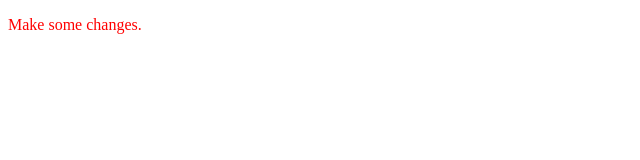
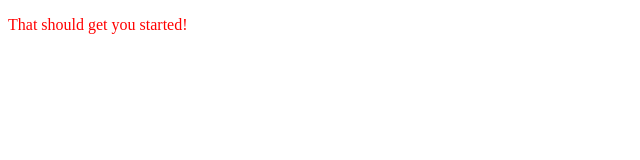
Before and after one commit to mathewmohs/mathewmohs.github.io, a plain HTML site: page index.html in a window 1280 px wide. Shown: the full height of the page, 0-640 px from the left. Drawn offline with Linux system fonts and the light colour scheme.

Commit message:
Final text

```diff
--- a/index.html
+++ b/index.html
@@ -6,6 +6,6 @@
   </head>
 
   <body>
-    <p>Make some changes.</p>
+    <p>That should get you started!</p>
   </body>
 </html>
```
